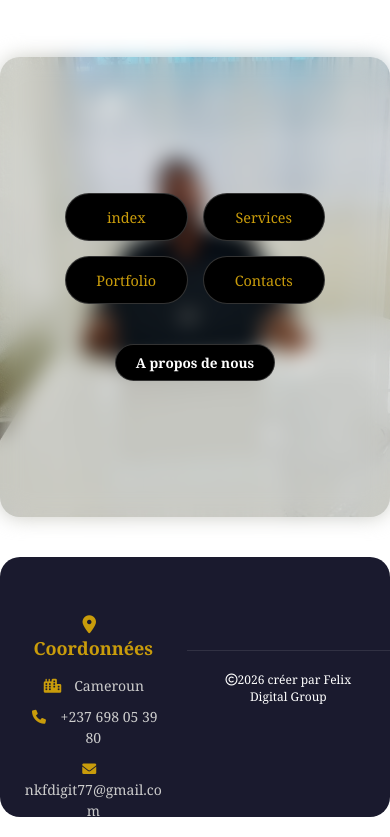
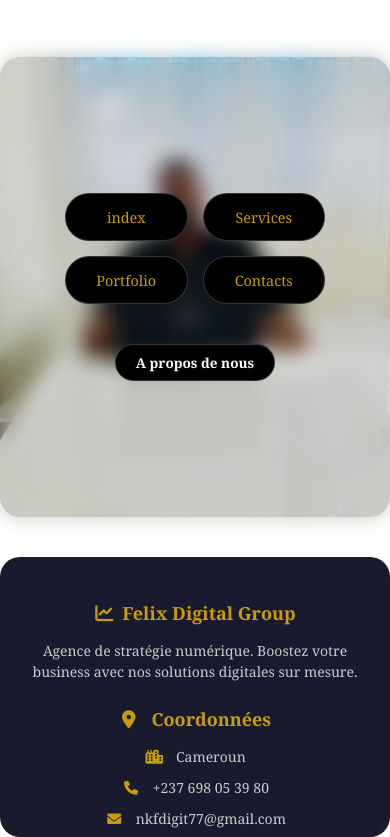
Before and after one commit to FELIX-NKF/Felix-Digital-Group, a plain HTML site: page index.html in a window 390 px wide. Shown: the part 1770-2607 px from the top of the page. Drawn offline with Linux system fonts and the light colour scheme.

Commit message:
correction css et html

```diff
--- a/index.html
+++ b/index.html
@@ -93,7 +93,7 @@
 			</div>
 		</div>
 		<div class="footer-bottom">
-		<p><i class="far fa-copyright"></i>2026 créer par Felix Digital Group</p>
+		<p><i class="far fa-copyright"></i>2026 Felix Digital Group - Tous droits réservés</p>
 		</div>
 
 	  </footer>
--- a/stylesheet.css
+++ b/stylesheet.css
@@ -99,7 +99,7 @@ text-align: center;}
 .A Propos de nous{padding: 50px 20px;
 text-align: center;
 }
-footer{height: 260px;
+footer{height: 280px;
 display: flex;
 justify-content: center;
 align-items: center;
@@ -379,4 +379,28 @@ z-index: 2;
 	.footer-bottom p{word-break: break-word;
 	padding: 0 15px;
 	}
+	.rich-footer{width: 100%;
+	display: block;
+	text-align: center;
+	}
+	.footer-content{display: block;
+	padding: 20px 15px;
+	text-align: center;
+	}
+	.footer-column{display: block;
+	width: 100%;
+	margin-bottom: 25px;
+	text-align: center;
+	}
+	.footer-column h4{text-align: center;
+	}
+	.footer-column p{text-align: center;
+	word-break: break-word;
+	}
+	.social-icons{justify-content: center;
+	display: flex;
+	}
+	.footer-bottom p{word-break: break-word;
+	font-size: 10px;
+	}
 }
```
